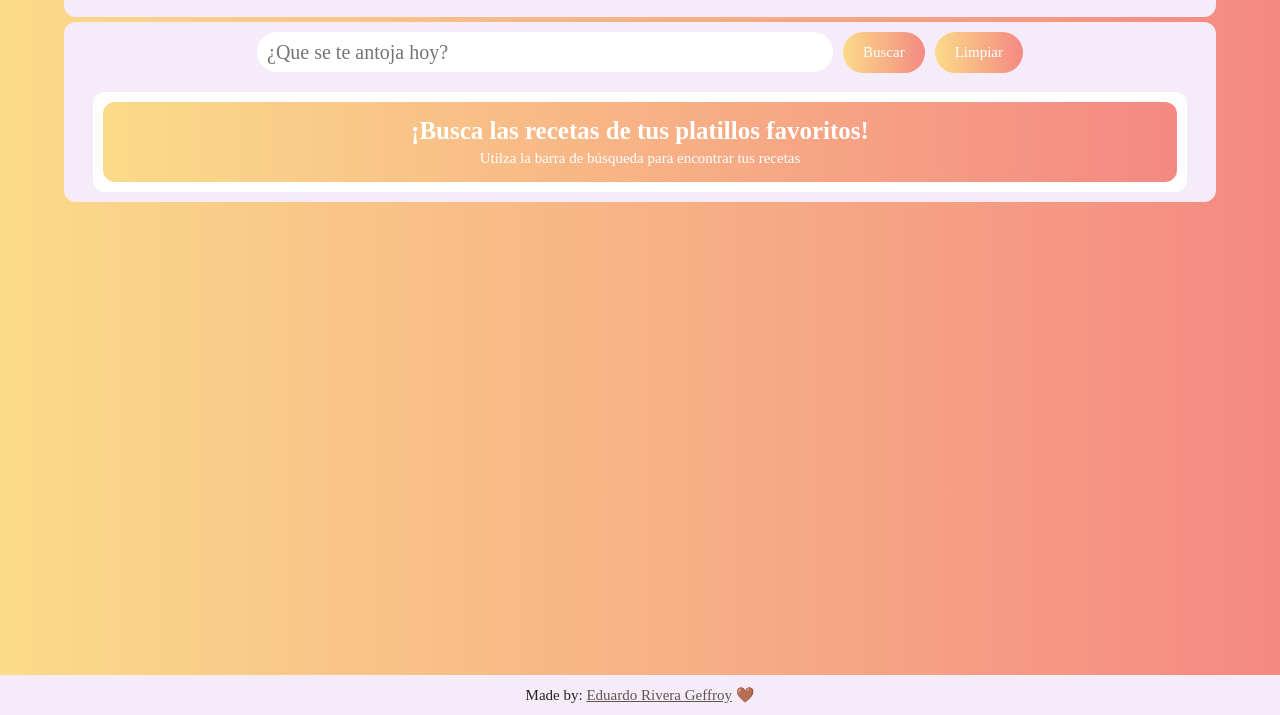
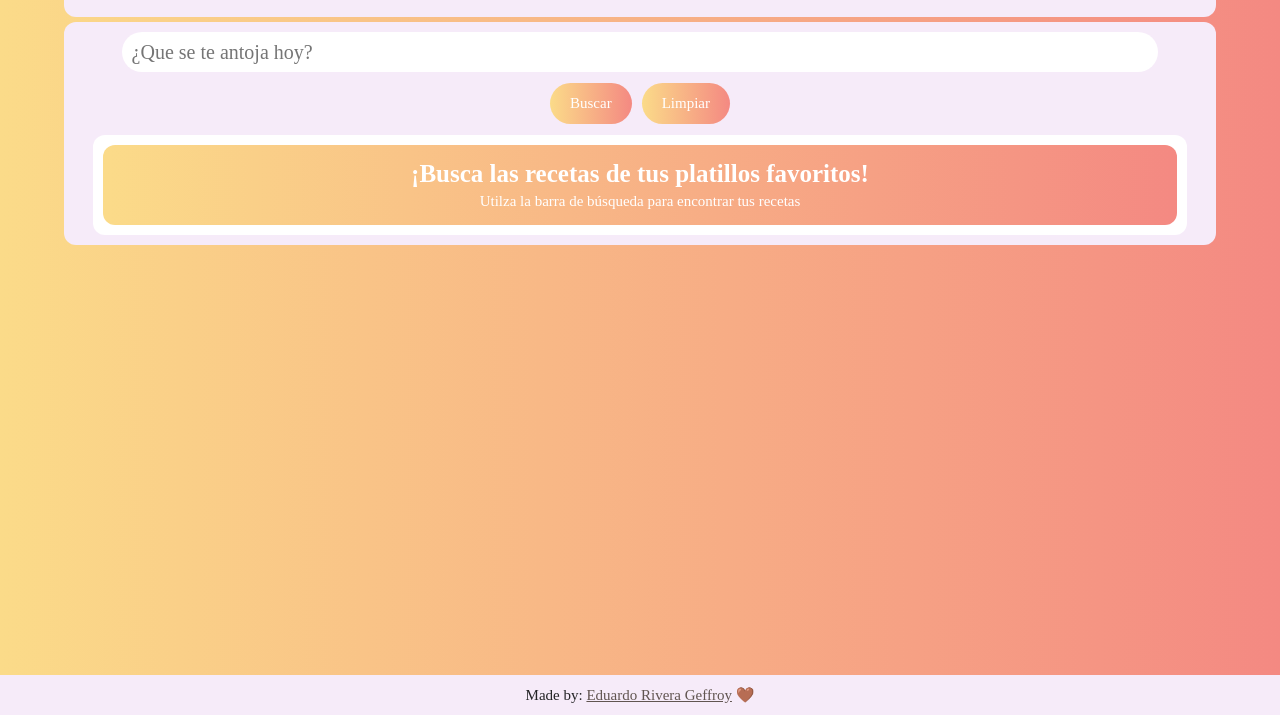
Before and after one commit to Coolhatena/recipes-app, a plain HTML site: page index.html in a window 1280 px wide. Shown: the part 85-800 px from the top of the page. Drawn offline with Linux system fonts and the light colour scheme; a web font is replaced by a local one.

Commit message:
Reorder input and buttons

```diff
--- a/index.html
+++ b/index.html
@@ -21,8 +21,10 @@
 		<div class="content">
 			<div class="input_container">
 				<input type="text" id="main__input" class="main__input" placeholder="¿Que se te antoja hoy?">
-				<button id="main__button" class="main__button">Buscar</button>
-				<button id="main__button_limpiar" class="main__button">Limpiar</button>
+				<div class="button_container">
+					<button id="main__button" class="main__button">Buscar</button>
+					<button id="main__button_limpiar" class="main__button">Limpiar</button>
+				</div>
 
 			</div>
 			<div id="carrousel" class="carrousel">
--- a/styles.css
+++ b/styles.css
@@ -73,6 +73,7 @@ main {
 
 .input_container {
 	display: flex;
+	flex-direction: column;
 	align-items: center;
 	justify-content: center;
 	width: 100%;
@@ -81,12 +82,17 @@ main {
 .main__input{
 	margin: 1rem 0.5rem;
 	height: 3rem;
-	width: 50%;
+	width: 90%;
 	padding: 2rem 1rem;
 	font-size: 2rem;
 	border-radius: 10rem;
 	border: none;
 	outline: none;
+}
+
+.button_container {
+	display: flex;
+	flex-direction: row;
 }
 
 .main__button{
```
